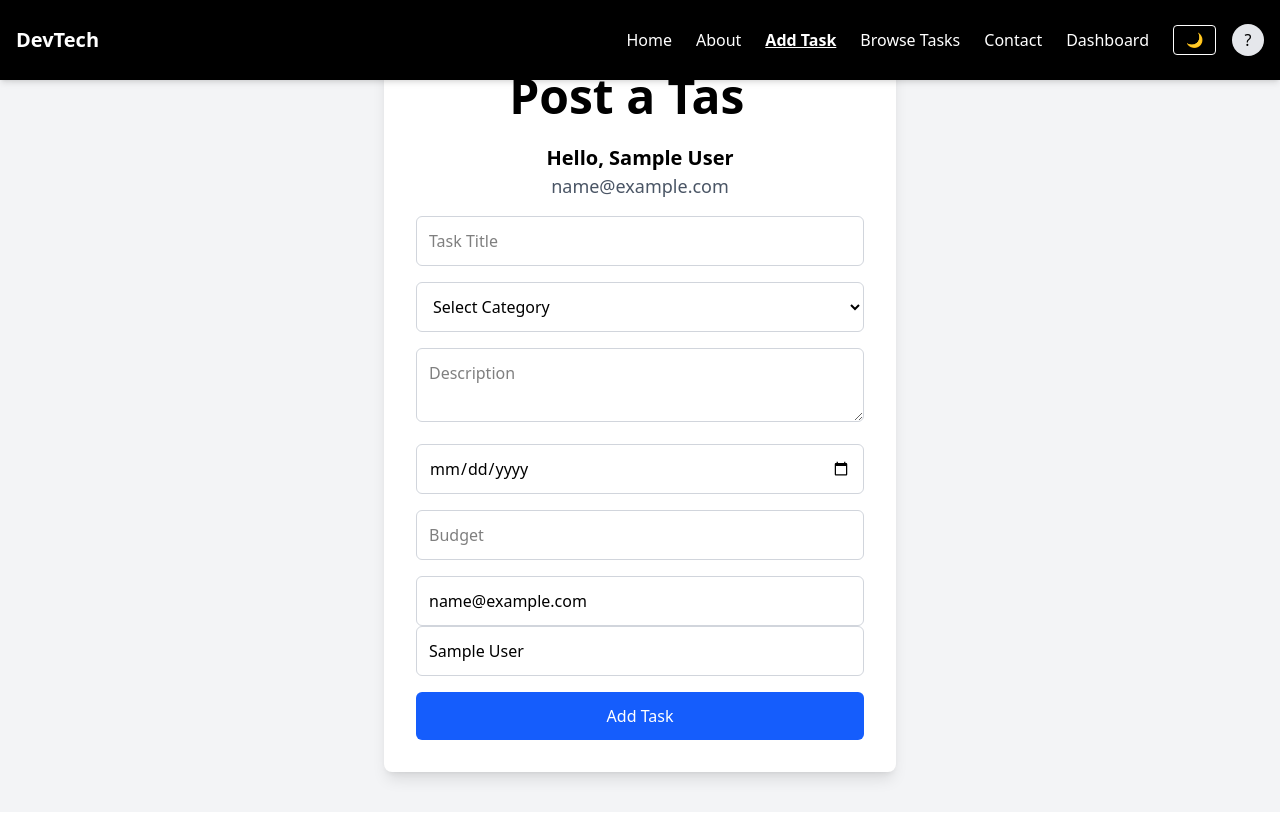
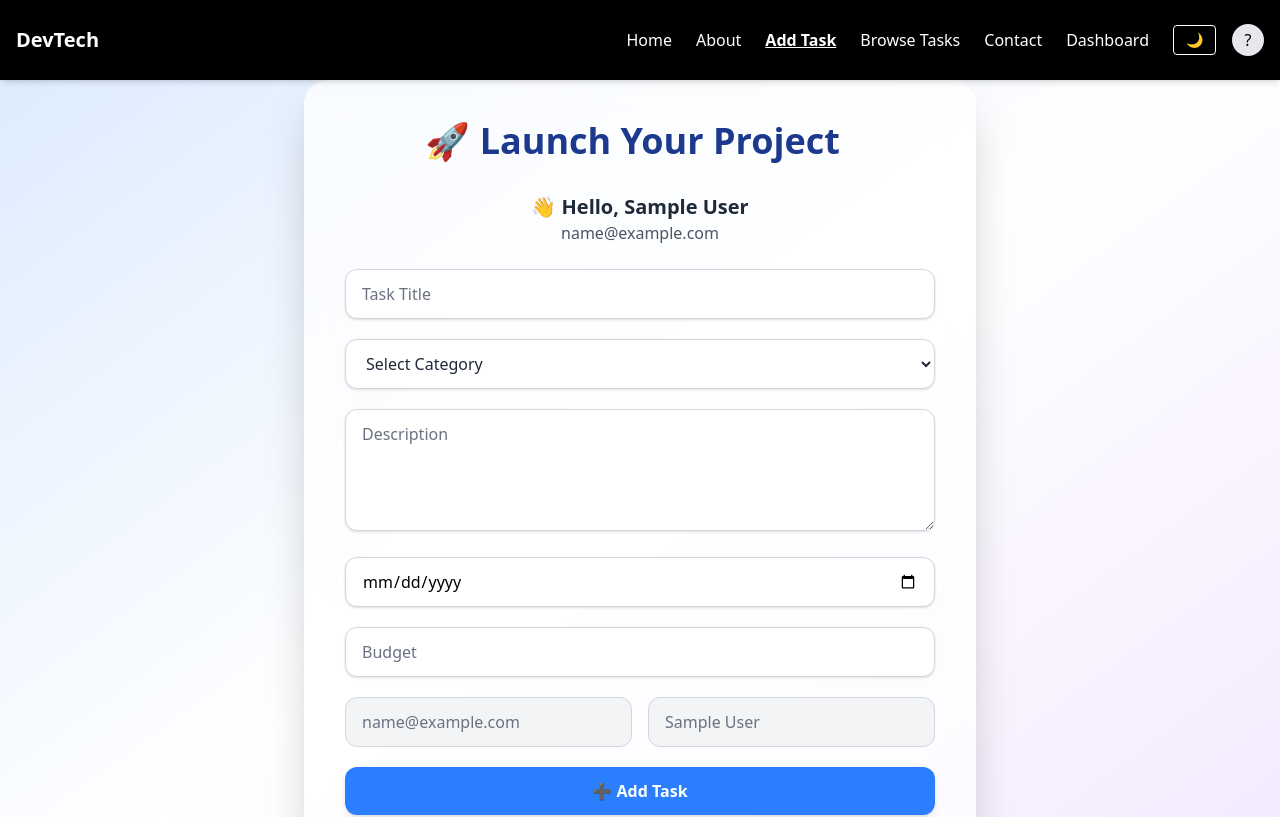
Before and after one commit to AnikHaque/DevTech-Client-Side-, a React (Vite) app: page /add-task in a window 1280 px wide. Shown: the top 817 px of the page. Built offline with nearby package versions, Linux system fonts and the light colour scheme; no server answers; sample sign-in values are in the browser's storage.

Commit message:
dashboard modified

```diff
--- a/src/components/Layout/DashboardLayout.jsx
+++ b/src/components/Layout/DashboardLayout.jsx
@@ -23,6 +23,48 @@ const DashboardLayout = () => {
           >
             <LayoutDashboard className="w-5 h-5" />
             Overview
+          </NavLink>
+
+          <NavLink
+            to="/dashboard/add-task"
+            className={({ isActive }) =>
+              `flex items-center gap-2 px-4 py-2 rounded-lg text-sm font-medium ${
+                isActive
+                  ? "bg-blue-100 text-blue-600"
+                  : "text-gray-700 hover:bg-gray-100"
+              }`
+            }
+          >
+            <Flame className="w-5 h-5" />
+            Add a Task
+          </NavLink>
+
+          <NavLink
+            to="/dashboard/all-tasks"
+            className={({ isActive }) =>
+              `flex items-center gap-2 px-4 py-2 rounded-lg text-sm font-medium ${
+                isActive
+                  ? "bg-blue-100 text-blue-600"
+                  : "text-gray-700 hover:bg-gray-100"
+              }`
+            }
+          >
+            <Flame className="w-5 h-5" />
+            All Tasks
+          </NavLink>
+
+          <NavLink
+            to="/dashboard/featured-tasks"
+            className={({ isActive }) =>
+              `flex items-center gap-2 px-4 py-2 rounded-lg text-sm font-medium ${
+                isActive
+                  ? "bg-blue-100 text-blue-600"
+                  : "text-gray-700 hover:bg-gray-100"
+              }`
+            }
+          >
+            <Flame className="w-5 h-5" />
+            Featured Tasks
           </NavLink>
 
           <NavLink
--- a/src/components/Shared/Navbar.jsx
+++ b/src/components/Shared/Navbar.jsx
@@ -91,6 +91,7 @@ export default function Navbar() {
             >
               About
             </Link>
+            {isLoggedIn ? (
               <Link
                 to="/add-task"
                 className={`block py-1 ${
@@ -99,6 +100,10 @@ export default function Navbar() {
               >
                 Add Task
               </Link>
+            ) : (
+              ""
+            )}
+
             <Link
               to="/browse-tasks"
               className={`block py-1 ${
--- a/src/components/Tasks/AddTask.jsx
+++ b/src/components/Tasks/AddTask.jsx
@@ -20,50 +20,56 @@ const AddTask = ({ user, token }) => {
           Authorization: `Bearer ${token}`,
         },
       });
-      Swal.fire("Success", "Task Added successfully");
+      Swal.fire("✅ Success!", "Task added successfully.", "success");
       reset();
     } catch (err) {
-      setMessage("❌ Error adding task.");
+      setMessage("❌ Error adding task. Please try again.");
     }
   };
 
   if (!user) {
     return (
-      <div className="flex justify-center items-center h-screen">
+      <div className="flex justify-center items-center h-screen bg-gray-100">
         <p className="text-xl text-red-600">Please log in to add a task.</p>
       </div>
     );
   }
 
   return (
-    <div className="flex justify-center items-center min-h-screen bg-gray-100 py-10">
-      <div className="bg-white p-8 rounded-lg shadow-lg w-full max-w-lg">
-        <h2 className="text-5xl font-semibold text-center mb-6 text-black">
+    <div className="min-h-screen flex items-center justify-center bg-gradient-to-br from-blue-100 via-white to-purple-100 px-4 py-20">
+      <div className="bg-white/70 backdrop-blur-md shadow-2xl rounded-3xl w-full max-w-2xl p-10 border border-white/40">
+        <h2 className="text-4xl font-bold text-center mb-8 text-blue-900">
           <Typewriter
-            words={["Add Task", "Create New Task", "Post a Task Now"]}
+            words={[
+              "📋 Add New Task",
+              "🚀 Launch Your Project",
+              "💼 Post a Task",
+            ]}
             loop={0}
             cursor
-            cursorStyle="|"
-            typeSpeed={70}
-            deleteSpeed={50}
-            delaySpeed={1000}
+            cursorStyle="_"
+            typeSpeed={80}
+            deleteSpeed={60}
+            delaySpeed={1200}
           />
         </h2>
 
         {/* User Info */}
-        <div className="mb-4 text-center">
-          <p className="text-xl font-semibold">Hello, {user?.name}</p>
-          <p className="text-lg text-gray-600">{user?.email}</p>
+        <div className="mb-6 text-center">
+          <p className="text-xl font-semibold text-gray-800">
+            👋 Hello, {user?.name}
+          </p>
+          <p className="text-md text-gray-600">{user?.email}</p>
         </div>
 
-        <form onSubmit={handleSubmit(onSubmit)} className="space-y-4">
+        <form onSubmit={handleSubmit(onSubmit)} className="space-y-5">
           {/* Title */}
           <div>
             <input
               type="text"
               placeholder="Task Title"
               {...register("title", { required: "Title is required" })}
-              className="w-full p-3 border border-gray-300 rounded-md focus:outline-none focus:ring-2 focus:ring-blue-500"
+              className="w-full px-4 py-3 rounded-xl border border-gray-300 bg-white text-gray-800 placeholder-gray-500 shadow-sm focus:ring-2 focus:ring-blue-400 focus:outline-none transition-all duration-300"
             />
             {errors.title && (
               <p className="text-sm text-red-500 mt-1">
@@ -76,7 +82,7 @@ const AddTask = ({ user, token }) => {
           <div>
             <select
               {...register("category", { required: "Category is required" })}
-              className="w-full p-3 border border-gray-300 rounded-md focus:outline-none focus:ring-2 focus:ring-blue-500"
+              className="w-full px-4 py-3 rounded-xl border border-gray-300 bg-white text-gray-800 shadow-sm focus:ring-2 focus:ring-blue-400 focus:outline-none transition-all duration-300"
             >
               <option value="">Select Category</option>
               <option value="Web Development">Web Development</option>
@@ -98,7 +104,8 @@ const AddTask = ({ user, token }) => {
               {...register("description", {
                 required: "Description is required",
               })}
-              className="w-full p-3 border border-gray-300 rounded-md focus:outline-none focus:ring-2 focus:ring-blue-500"
+              rows={4}
+              className="w-full px-4 py-3 rounded-xl border border-gray-300 bg-white text-gray-800 placeholder-gray-500 shadow-sm focus:ring-2 focus:ring-blue-400 focus:outline-none transition-all duration-300"
             />
             {errors.description && (
               <p className="text-sm text-red-500 mt-1">
@@ -112,7 +119,7 @@ const AddTask = ({ user, token }) => {
             <input
               type="date"
               {...register("deadline", { required: "Deadline is required" })}
-              className="w-full p-3 border border-gray-300 rounded-md focus:outline-none focus:ring-2 focus:ring-blue-500"
+              className="w-full px-4 py-3 rounded-xl border border-gray-300 bg-white shadow-sm focus:ring-2 focus:ring-blue-400 focus:outline-none transition-all duration-300"
             />
             {errors.deadline && (
               <p className="text-sm text-red-500 mt-1">
@@ -127,7 +134,7 @@ const AddTask = ({ user, token }) => {
               type="number"
               placeholder="Budget"
               {...register("budget", { required: "Budget is required" })}
-              className="w-full p-3 border border-gray-300 rounded-md focus:outline-none focus:ring-2 focus:ring-blue-500"
+              className="w-full px-4 py-3 rounded-xl border border-gray-300 bg-white placeholder-gray-500 shadow-sm focus:ring-2 focus:ring-blue-400 focus:outline-none transition-all duration-300"
             />
             {errors.budget && (
               <p className="text-sm text-red-500 mt-1">
@@ -137,18 +144,18 @@ const AddTask = ({ user, token }) => {
           </div>
 
           {/* Hidden User Info */}
-          <div>
+          <div className="grid grid-cols-1 sm:grid-cols-2 gap-4">
             <input
               type="text"
               value={user?.email || ""}
               readOnly
-              className="w-full p-3 border border-gray-300 rounded-md"
+              className="w-full px-4 py-3 rounded-xl border border-gray-300 bg-gray-100 text-gray-500"
             />
             <input
               type="text"
               value={user?.name || ""}
               readOnly
-              className="w-full p-3 border border-gray-300 rounded-md"
+              className="w-full px-4 py-3 rounded-xl border border-gray-300 bg-gray-100 text-gray-500"
             />
           </div>
 
@@ -156,14 +163,18 @@ const AddTask = ({ user, token }) => {
           <div>
             <button
               type="submit"
-              className="w-full p-3 bg-blue-600 text-white rounded-md hover:bg-blue-700 focus:outline-none focus:ring-2 focus:ring-blue-500"
+              className="w-full py-3 text-white font-semibold rounded-xl shadow-md hover:shadow-lg hover:from-blue-600 hover:to-purple-600 transition-all duration-300 bg-blue-500"
             >
-              Add Task
+              ➕ Add Task
             </button>
           </div>
 
           {/* Message */}
-          {message && <p className="text-center text-lg mt-4">{message}</p>}
+          {message && (
+            <p className="text-center text-lg mt-4 text-red-600 font-medium">
+              {message}
+            </p>
+          )}
         </form>
       </div>
     </div>
--- a/src/routes/AppRoutes.jsx
+++ b/src/routes/AppRoutes.jsx
@@ -41,7 +41,11 @@ export default function AppRoutes() {
       <Route path="*" element={<Navigate to="/404" />} />
       <Route path="/dashboard" element={<DashboardLayout />}>
         <Route path="overview" element={<Overview />} />
-        <Route index element={<Overview />} /> {/* ✅ default route */}
+        <Route index element={<Overview />} />
+        <Route
+          path="add-task"
+          element={<AddTask user={user} token={token}></AddTask>}
+        />
         <Route path="popular-tasks" element={<DashPopularTasks />} />
         <Route path="my-tasks" element={<MyPostedTasks />} />
       </Route>
```
Lines whose indentation alone changed are shown as unchanged.
